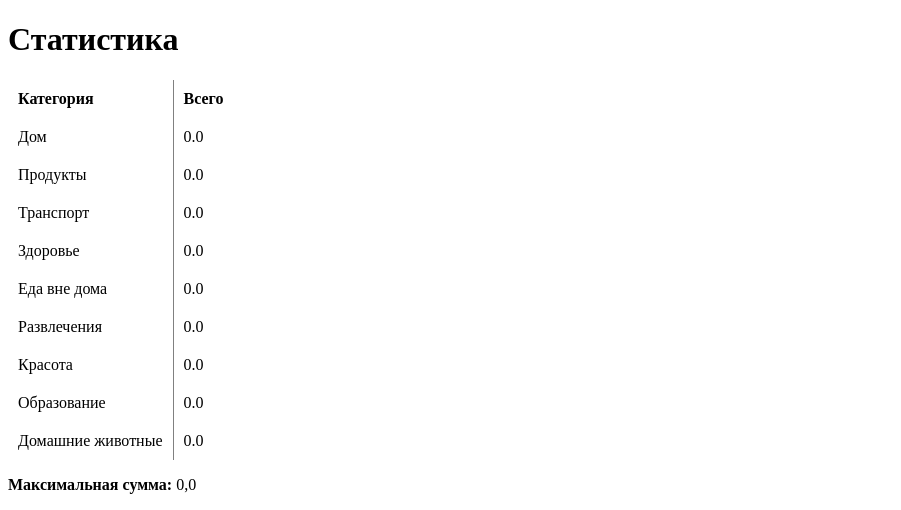
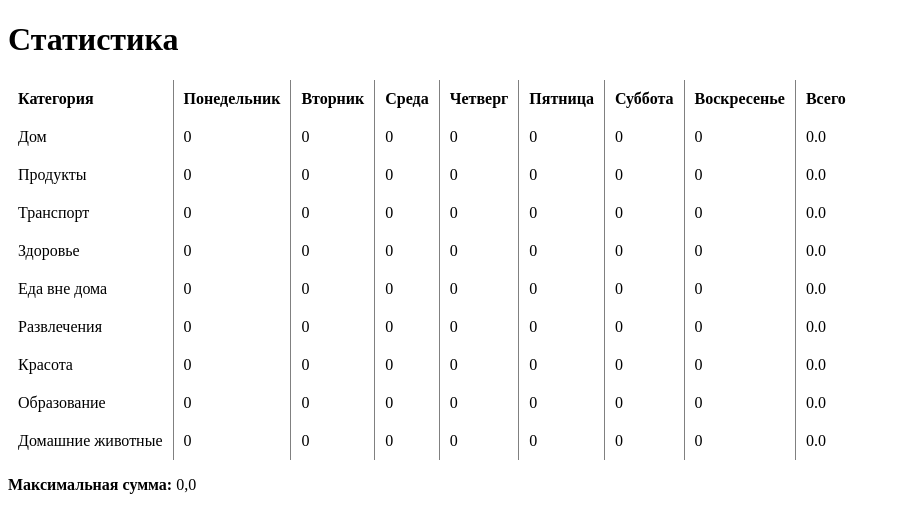
Before and after one commit to Kozorez-V/expense-tracker, a Django app: page /expense_tracker/statistics/week/ in a window 1280 px wide. Shown: the top 510 px of the page, without its empty margins (0-901 px from the left). Run offline with Django 4.2, Linux system fonts and the light colour scheme; the visitor is signed in with stand-in values (Sample User, id 1); data comes from the database, SQL or seed files in the repository; data that the repository does not hold is empty.

Commit message:
expenses grouped by category and date

```diff
--- a/expense_tracker/expense_tracker/templates/expense_tracker/week_statistics.html
+++ b/expense_tracker/expense_tracker/templates/expense_tracker/week_statistics.html
@@ -7,12 +7,27 @@
 	<tbody>
 		<tr>
             <td><b>Категория</b></td>
+			<td><b>Понедельник</b></td>
+			<td><b>Вторник</b></td>
+			<td><b>Среда</b></td>
+			<td><b>Четверг</b></td>
+			<td><b>Пятница</b></td>
+			<td><b>Суббота</b></td>
+			<td><b>Воскресенье</b></td>
 			<td><b>Всего</b></td>
 		</tr>
         {% for category in categories %}
 
 		<tr>
 			<td>{{ category.name }}</td>
+
+			<td>0</td>
+			<td>0</td>
+			<td>0</td>
+			<td>0</td>
+			<td>0</td>
+			<td>0</td>
+			<td>0</td>
 
 			{% if category.pk in category_total_pk %}
 
@@ -26,13 +41,16 @@
 
 			{% endfor %}
 
+
 			{% else %}
 			 <td>0.0</td>
 
             {% endif %}
 
+
 		</tr>
         {% endfor %}
+
 
 
 	</tbody>
@@ -44,8 +62,4 @@
 
 <p><a href="{% url 'statistics' %}">Назад</a></p>
 
-{% for exp in week %}
-<p>{{ exp.name }} | {{ exp.week }}</p>
-{% endfor %}
-
 {% endblock %}
--- a/expense_tracker/expense_tracker/views.py
+++ b/expense_tracker/expense_tracker/views.py
@@ -5,7 +5,7 @@ from django.contrib.auth import login, logout
 from django.contrib.auth.views import LoginView
 from django.shortcuts import render, redirect, get_object_or_404
 from django.views.generic import CreateView, ListView
-from django.db.models import Sum, Max, Min
+from django.db.models import Sum, Max, Min, Count
 from django.db.models.functions import ExtractIsoWeekDay, ExtractWeek
 
 from .forms import *
@@ -61,19 +61,36 @@ class WeekStatistics(ListView):
     def get_context_data(self, **kwargs):
         context = super().get_context_data(**kwargs)
         current_week_expenses = Expense.objects.filter(date__week=date.today().isocalendar()[1],
-                                                                  user=self.request.user)
+                                                       user=self.request.user)
 
-        context['category_total'] = current_week_expenses.values('category').annotate(total_amount=Sum('amount', default=0.0))
+        # context['weekdays'] = {
+        #     'Понедельник': 1,
+        #     'Вторник': 2,
+        #     'Среда': 3,
+        #     'Четверг': 4,
+        #     'Пятница': 5,
+        #     'Суббота': 6,
+        #     'Воскресенье': 7
+        # }
+
+        # for exp in current_week_expenses:
+        #     print(exp.name, exp.date, exp.amount)
+
+        context['category_total'] = current_week_expenses.values('category') \
+            .annotate(total_amount=Sum('amount', default=0.0))
         context['category_total_pk'] = context['category_total'].values_list('category', flat=True)
 
         context['total'] = current_week_expenses.aggregate(Sum('amount', default=0.0))
         context['max_amount'] = current_week_expenses.aggregate(Max('amount', default=0.0))
         context['min_amount'] = current_week_expenses.aggregate(Min('amount', default=0.0))
 
-        # Определить текущую неделю (неделя начинается с понедельника)
-        # Сгруппировать расходы по неделе
+        expenses_by_weekday = current_week_expenses.values('category', 'date')\
+            .annotate(total=Count(ExtractIsoWeekDay('date')))
 
-        # context['week'] = current_week_expenses.annotate(week=ExtractIsoWeekDay('date'))
+        weekday_total = expenses_by_weekday.annotate(Sum('amount'))
+
+        for el in weekday_total:
+            print(el)
 
         context['title'] = 'Статистика'
 
```
